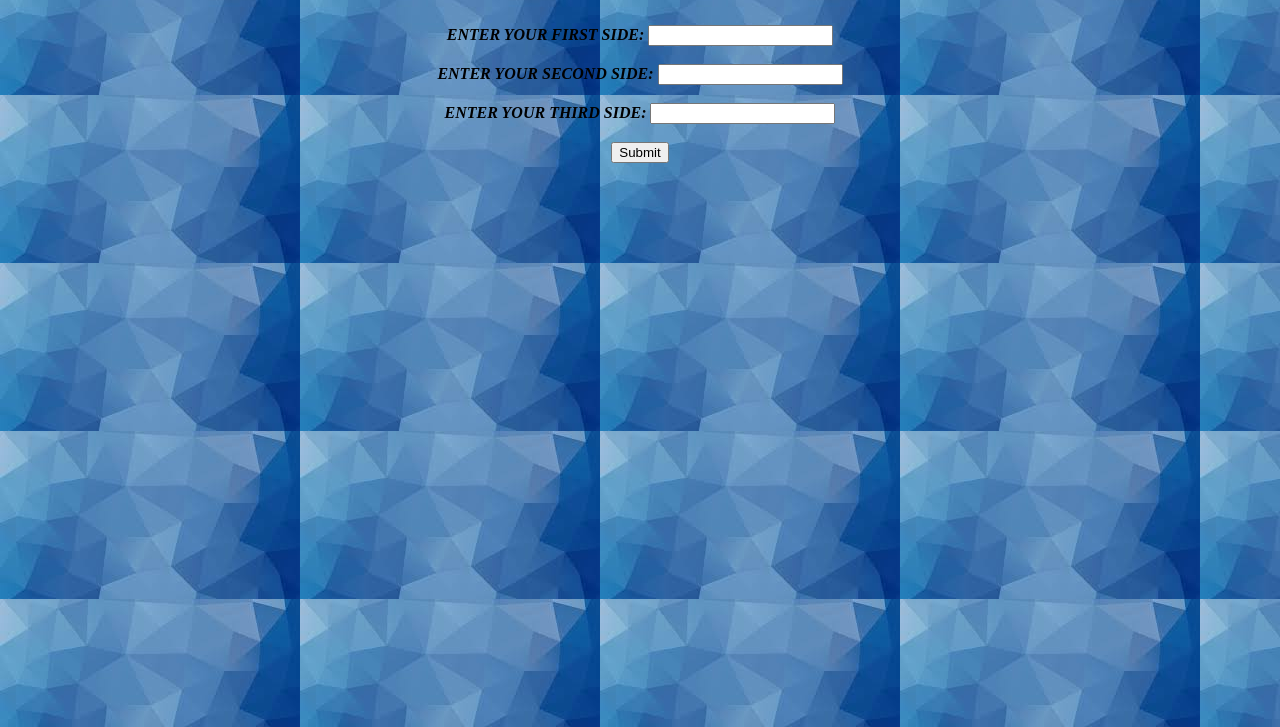
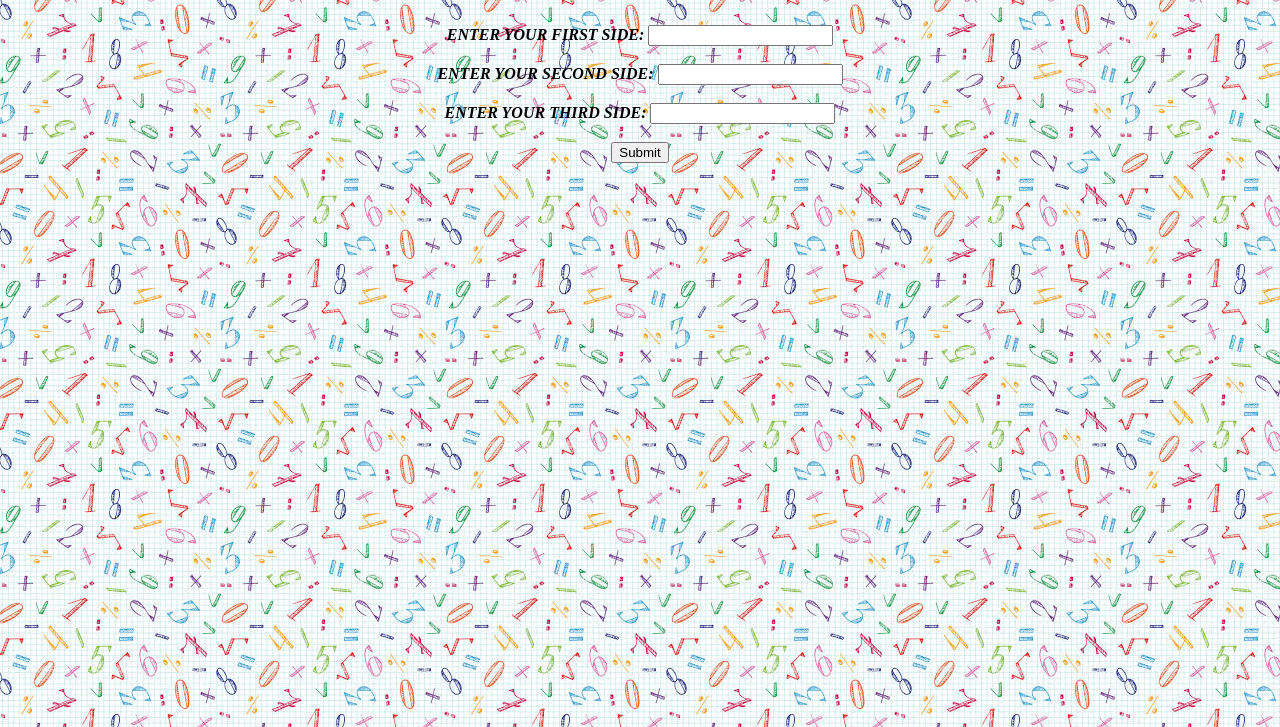
Before and after one commit to Miseda/Triangle_tracker_App, a plain HTML site: page triangle-tracker.html in a window 1280 px wide. Shown: the part 73-800 px from the top of the page. Drawn offline with Linux system fonts and the light colour scheme.

Commit message:
Changed the background image

```diff
--- a/triangle-tracker.html
+++ b/triangle-tracker.html
@@ -4,7 +4,7 @@
         <title>WELCOME TO THE TRIANGLE TRACKER</title>
         <link rel="stylesheet" href="CSS/styles.css">
     </head>
-    <body background="triangle.jpeg" >
+    <body background="math2.jpeg" >
         <h1>WELCOME TO THE TRIANGLE TRACKER</h1>
           <div class="fam">
           <br>ENTER YOUR FIRST SIDE: <input type="number" id="triangle1"></br>
```
Also changed, not shown: math.png (added), math2.jpeg (added).
